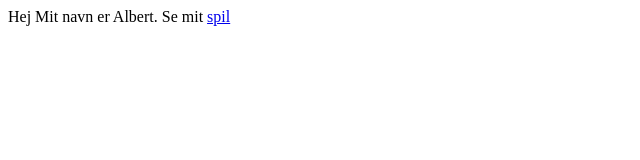
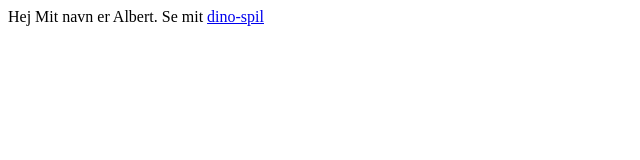
Before and after one commit to albertmoth/site, a plain HTML site: page index.htm in a window 1280 px wide. Shown: the full height of the page, 0-640 px from the left. Drawn offline with Linux system fonts and the light colour scheme.

Commit message:
Update index.htm

```diff
--- a/index.htm
+++ b/index.htm
@@ -1,5 +1,5 @@
 <HTML> <BODY>
 Hej
 
-Mit navn er Albert. Se mit <a href="spil.htm">spil</a>
+Mit navn er Albert. Se mit <a href="./bin/index.html">dino-spil</a>
 </BODY> </HTML>
```
